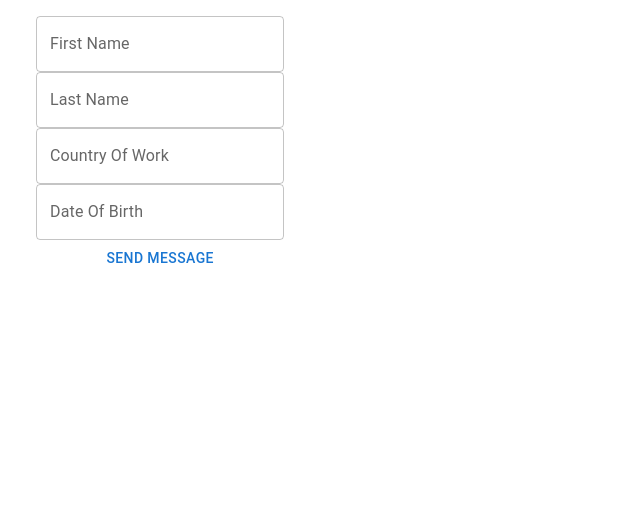
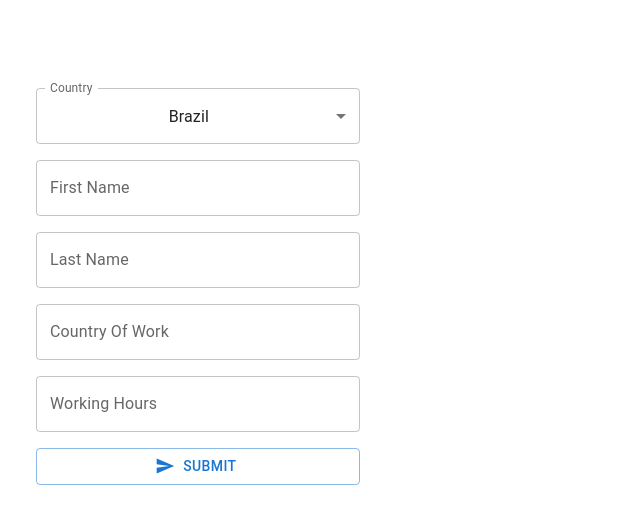
Before and after one commit to Arvind8998/info-collector-app, a React (Create React App) app: page / in a window 1280 px wide. Shown: the top 524 px of the page, without its empty margins (0-640 px from the left). Built offline with nearby package versions, Linux system fonts and the light colour scheme.

Commit message:
Addded changea for countrty selected

```diff
--- a/package.json
+++ b/package.json
@@ -6,13 +6,16 @@
     "@emotion/react": "^11.7.1",
     "@emotion/styled": "^11.6.0",
     "@material-ui/core": "^4.12.3",
+    "@mui/icons-material": "^5.2.5",
+    "@mui/lab": "^5.0.0-alpha.63",
     "@mui/material": "^5.2.7",
     "@testing-library/jest-dom": "^5.16.1",
     "@testing-library/react": "^12.1.2",
     "@testing-library/user-event": "^13.5.0",
+    "date-fns": "^2.28.0",
     "react": "^17.0.2",
     "react-dom": "^17.0.2",
-    "react-scripts": "5.0.0",
+    "react-scripts": "^5.0.0",
     "web-vitals": "^2.1.3"
   },
   "scripts": {
--- a/src/App.js
+++ b/src/App.js
@@ -1,5 +1,6 @@
 import "./App.css";
 import UserForm from "./UserForm";
+import React from "react";
 
 function App() {
   return (
--- a/src/UserForm.js
+++ b/src/UserForm.js
@@ -1,5 +1,19 @@
-import { TextField, Button, Box } from "@mui/material";
+import React from "react";
+import {
+  TextField,
+  Button,
+  Box,
+  FormControl,
+  InputLabel,
+  Select,
+  MenuItem,
+} from "@mui/material";
 import { useFormControls } from "./UserFormControls";
+import AdapterDateFns from "@mui/lab/AdapterDateFns";
+import LocalizationProvider from "@mui/lab/LocalizationProvider";
+import DatePicker from "@mui/lab/DatePicker";
+import { useState } from "react";
+import SendIcon from "@mui/icons-material/Send";
 
 const inputFieldValues = [
   {
@@ -18,9 +32,24 @@ const inputFieldValues = [
     id: "#CountryOfWork",
   },
   {
-    name: "DOB",
-    label: "Date Of Birth",
-    id: "#DateOfWork",
+    name: "maritalStatus",
+    label: "Marital Status",
+    id: "#maritalStatus",
+  },
+  {
+    name: "socialInsuranceNumber",
+    label: "Social insurance number",
+    id: "#SocialInsuranceNumber",
+  },
+  {
+    name: "workingHours",
+    label: "Working Hours",
+    id: "#WorkingHours",
+  },
+  {
+    name: "numberOfChildren",
+    label: "Number Of Children",
+    id: "#numberOfChildren",
   },
 ];
 
@@ -46,13 +75,55 @@ const Item = (props) => {
 const UserForm = () => {
   const { handleInputValue, handleFormSubmit, formIsValid, errors } =
     useFormControls();
+  const [dateSelected, setDate] = useState(null);
+  const [selectedCountry, setCountry] = useState("Brazil");
   return (
     <form mt={100} onSubmit={handleFormSubmit}>
-      <Box sx={{ width: "97%", ml: 2.5 }}>
+      <Box sx={{ width: "97%", ml: 2.5, mt: 10 }}>
         <Item
-          sx={{ width: "20%", display: "flex", mb: 2, flexDirection: "column" }}
+          sx={{
+            "& .MuiTextField-root": { mb: 2, width: "30ch" },
+            width: "30ch",
+            display: "flex",
+            flexDirection: "column",
+          }}
         >
+          <FormControl sx={{ mb: 2 }}>
+            <InputLabel id="demo-simple-select-label">Country</InputLabel>
+            <Select
+              labelId="demo-simple-select-label"
+              id="demo-simple-select"
+              value={selectedCountry}
+              label="Country"
+              onChange={(e) => {
+                setCountry(e.target.value);
+              }}
+            >
+              <MenuItem value={"Spain"}>Spain</MenuItem>
+              <MenuItem value={"Ghana"}>Ghana</MenuItem>
+              <MenuItem value={"Brazil"}>Brazil</MenuItem>
+            </Select>
+          </FormControl>
+
           {inputFieldValues.map((inputFieldValue, index) => {
+            if (
+              selectedCountry !== "Ghana" &&
+              (inputFieldValue.name === "maritalStatus" ||
+                inputFieldValue.name === "numberOfChildren")
+            ) {
+              return "";
+            } else if (
+              selectedCountry !== "Brazil" &&
+              inputFieldValue.name === "workingHours"
+            ) {
+              return "";
+            } else if (
+              selectedCountry !== "Spain" &&
+              (inputFieldValue.name === "maritalStatus" ||
+                inputFieldValue.name === "socialInsuranceNumber")
+            ) {
+              return "";
+            }
             return (
               <TextField
                 key={index}
@@ -70,7 +141,20 @@ const UserForm = () => {
               />
             );
           })}
-          <Button type="submit">Send Message</Button>
+
+          <LocalizationProvider dateAdapter={AdapterDateFns}>
+            <DatePicker
+              label="Date of Birth"
+              value={dateSelected}
+              onChange={(e) => {
+                setDate(e.target.value);
+              }}
+              renderInput={(params) => <TextField {...params} />}
+            />
+          </LocalizationProvider>
+          <Button type="submit" variant="outlined" startIcon={<SendIcon />}>
+            Submit
+          </Button>
         </Item>
       </Box>
     </form>
--- a/src/UserFormControls.js
+++ b/src/UserFormControls.js
@@ -16,7 +16,6 @@ export const useFormControls = () => {
   const [errors, setErrors] = useState({});
 
   const validate = (fieldValues = values) => {
-    debugger;
     let temp = { ...errors };
 
     if ("firstName" in fieldValues)
```
Also changed, not shown: 1 other file (tests, documents, lock files or other folders).
